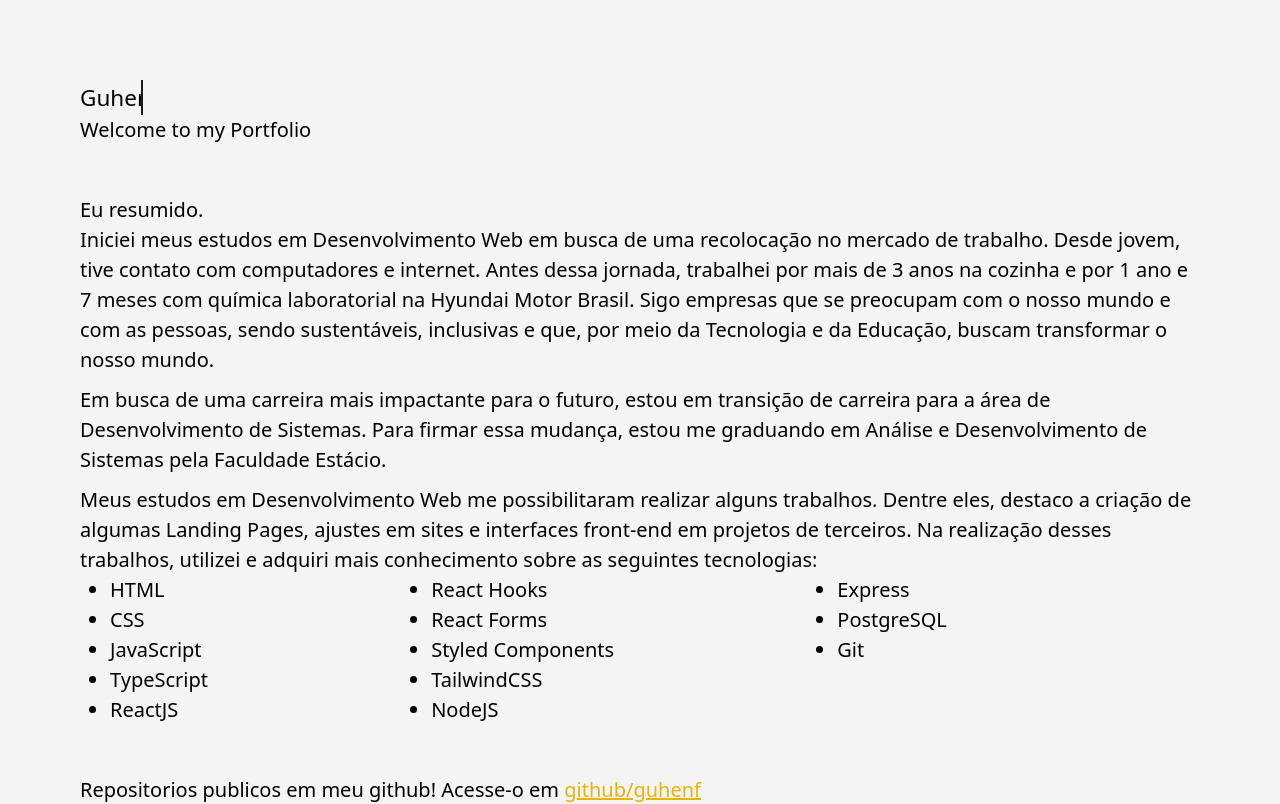
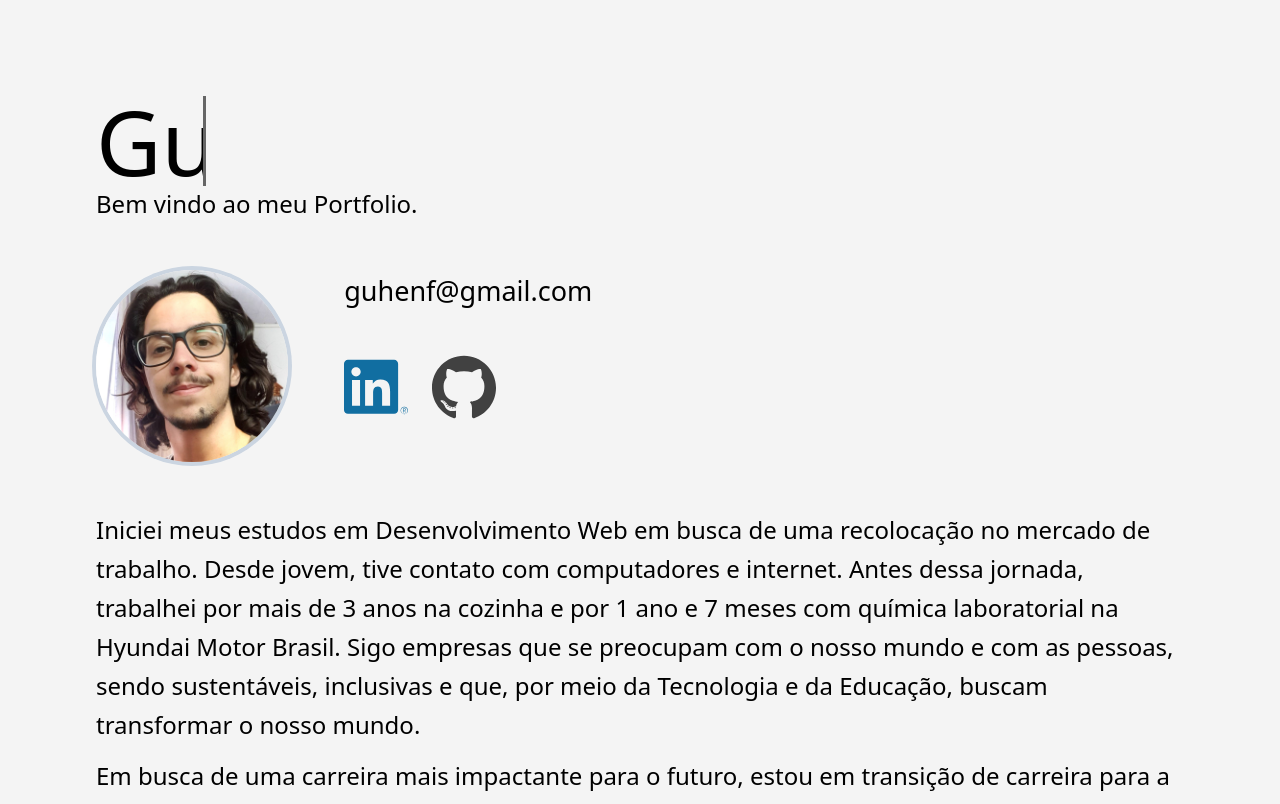
Before and after one commit to guhenf/Guhenf, a React (Vite) app: page / in a window 1280 px wide. Shown: the top 804 px of the page. Built offline with nearby package versions, Linux system fonts and the light colour scheme; no server answers.

Commit message:
posicionamento estruturas html e hiperlinks

```diff
--- a/src/components/repoCard.tsx
+++ b/src/components/repoCard.tsx
@@ -3,7 +3,7 @@ import Repo from '../types/repos'
 
 function RepoCard({ repo }: { repo: Repo }) {
   return (
-    <li key={repo.name}>
+    <li key={repo.name} className='text-center'>
       <a target='_blank' href={repo.html_url}>
         {repo.name}
       </a>
--- a/src/html/footer.tsx
+++ b/src/html/footer.tsx
@@ -2,8 +2,8 @@ import React from 'react'
 
 function Footer() {
   return (
-    <footer className='flex items-center flex-col'>
-      <p>Obrigado por estar aqui. </p>
+    <footer className='mt-24 flex items-center flex-col'>
+      <p>Obrigado pela visita.</p>
       <p>
         Por <strong>GU</strong>stavo <strong>HEN</strong>rique{' '}
         <strong>F</strong>
--- a/src/html/header.tsx
+++ b/src/html/header.tsx
@@ -3,8 +3,8 @@ import React from 'react'
 function Header() {
   return (
     <header>
-      <h1 className='text-lg typing-effect'>Guhenf.</h1>
-      <h2>Welcome to my Portfolio</h2>
+      <h1 className='text-6xl typing-effect'>Guhenf.</h1>
+      <h2>Bem vindo ao meu Portfolio.</h2>
     </header>
   )
 }
--- a/src/html/main.tsx
+++ b/src/html/main.tsx
@@ -3,6 +3,9 @@ import { useEffect, useState } from 'react'
 
 import Repo from '../types/repos'
 import RepoCard from '../components/repoCard'
+import meImg from '../assets/me.jpeg'
+import { LinkedlnIcon } from '../svg/linkedin.tsx'
+import { GithubIcon } from '../svg/github.tsx'
 
 const techs = [
   'HTML',
@@ -31,8 +34,23 @@ function Main() {
 
   return (
     <section className='flex-grow'>
-      <div className='py-10'>
-        <h2>Eu resumido.</h2>
+      <div className='py-8 grid grid-cols-2 w-fit '>
+        <img
+          src={meImg}
+          className='max-w-32 rounded-full row-span-2 mr-6 ring-4 ring-slate-300'
+        />
+        <p className='text-lg text-right'>guhenf@gmail.com</p>
+        <div className='flex gap-4'>
+          <a target='_blank' href='https://www.linkedin.com/in/guhenf/'>
+            <LinkedlnIcon />
+          </a>
+          <a target='_blank' href='https://github.com/guhenf'>
+            <GithubIcon />
+          </a>
+        </div>
+      </div>
+
+      <div className='leading-relaxed'>
         <p>
           Iniciei meus estudos em Desenvolvimento Web em busca de uma
           recolocação no mercado de trabalho. Desde jovem, tive contato com
@@ -49,11 +67,11 @@ function Main() {
           de Sistemas pela Faculdade Estácio.
         </p>
         <p>
-          Meus estudos em Desenvolvimento Web me possibilitaram realizar alguns
-          trabalhos. Dentre eles, destaco a criação de algumas Landing Pages,
-          ajustes em sites e interfaces front-end em projetos de terceiros. Na
-          realização desses trabalhos, utilizei e adquiri mais conhecimento
-          sobre as seguintes tecnologias:
+          Os estudoss me possibilitaram realizar alguns trabalhos. Dentre eles,
+          destaco a criação de algumas Landing Pages, ajustes em sites e
+          interfaces front-end em projetos de terceiros. Na realização desses
+          trabalhos, utilizei e adquiri mais conhecimento sobre as seguintes
+          tecnologias:
         </p>
 
         <ul className='grid grid-rows-5 grid-flow-col list-disc px-6'>
@@ -64,13 +82,8 @@ function Main() {
       </div>
 
       <div>
-        <h2>
-          Repositorios publicos em meu github! Acesse-o em{' '}
-          <a target='_blank' href='https://github.com/guhenf'>
-            github/guhenf
-          </a>
-        </h2>
-        <ul className='grid grid-cols-4 gap-4'>
+        <h2 className='my-6'>Projetos pessoais e públicos em meu github!</h2>
+        <ul className='grid grid-cols-4 gap-2'>
           {repos.map((repo) => (
             <RepoCard key={repo.name} repo={repo} />
           ))}
--- a/src/index.css
+++ b/src/index.css
@@ -9,7 +9,7 @@ a {
 :root {
   background-color: #f4f4f4;
 
-  font-size: 20px;
+  font-size: 24px;
   padding: 4rem 4rem 1rem 4rem;
 }
 
@@ -18,7 +18,7 @@ a {
     width: 0;
   }
   50% {
-    width: 5rem;
+    width: 16rem;
   }
   100% {
     width: 0;
@@ -37,7 +37,7 @@ a {
 
 .typing-effect {
   overflow: hidden;
-  border-right: 2px solid black;
+  border-right: 3px solid black;
   white-space: nowrap;
-  animation: typing 8s steps(8, start) infinite, blink 0.75s infinite;
+  animation: typing 7s steps(7, start) infinite, blink 0.75s infinite;
 }
--- /dev/null
+++ b/src/svg/github.tsx
@@ -0,0 +1,34 @@
+import React from 'react'
+
+interface GithubIconAttributes {
+  className?: string
+}
+
+export const GithubIcon: React.FC<
+  GithubIconAttributes
+> = ({}: GithubIconAttributes) => {
+  return (
+    <svg
+      style={{ width: '64px', fill: '#414141' }}
+      xmlns='http://www.w3.org/2000/svg'
+      xmlnsXlink='http://www.w3.org/1999/xlink'
+      version='1.1'
+      id='Capa_1'
+      x='0px'
+      y='0px'
+      viewBox='0 0 24 24'
+      xmlSpace='preserve'
+    >
+      <g>
+        <path d='M12,0.296c-6.627,0-12,5.372-12,12c0,5.302,3.438,9.8,8.206,11.387   c0.6,0.111,0.82-0.26,0.82-0.577c0-0.286-0.011-1.231-0.016-2.234c-3.338,0.726-4.043-1.416-4.043-1.416   C4.421,18.069,3.635,17.7,3.635,17.7c-1.089-0.745,0.082-0.729,0.082-0.729c1.205,0.085,1.839,1.237,1.839,1.237   c1.07,1.834,2.807,1.304,3.492,0.997C9.156,18.429,9.467,17.9,9.81,17.6c-2.665-0.303-5.467-1.332-5.467-5.93   c0-1.31,0.469-2.381,1.237-3.221C5.455,8.146,5.044,6.926,5.696,5.273c0,0,1.008-0.322,3.301,1.23   C9.954,6.237,10.98,6.104,12,6.099c1.02,0.005,2.047,0.138,3.006,0.404c2.29-1.553,3.297-1.23,3.297-1.23   c0.653,1.653,0.242,2.873,0.118,3.176c0.769,0.84,1.235,1.911,1.235,3.221c0,4.609-2.807,5.624-5.479,5.921   c0.43,0.372,0.814,1.103,0.814,2.222c0,1.606-0.014,2.898-0.014,3.293c0,0.319,0.216,0.694,0.824,0.576   c4.766-1.589,8.2-6.085,8.2-11.385C24,5.669,18.627,0.296,12,0.296z' />
+        <path d='M4.545,17.526c-0.026,0.06-0.12,0.078-0.206,0.037c-0.087-0.039-0.136-0.121-0.108-0.18   c0.026-0.061,0.12-0.078,0.207-0.037C4.525,17.384,4.575,17.466,4.545,17.526L4.545,17.526z' />
+        <path d='M5.031,18.068c-0.057,0.053-0.169,0.028-0.245-0.055c-0.079-0.084-0.093-0.196-0.035-0.249   c0.059-0.053,0.167-0.028,0.246,0.056C5.076,17.903,5.091,18.014,5.031,18.068L5.031,18.068z' />
+        <path d='M5.504,18.759c-0.074,0.051-0.194,0.003-0.268-0.103c-0.074-0.107-0.074-0.235,0.002-0.286   c0.074-0.051,0.193-0.005,0.268,0.101C5.579,18.579,5.579,18.707,5.504,18.759L5.504,18.759z' />
+        <path d='M6.152,19.427c-0.066,0.073-0.206,0.053-0.308-0.046c-0.105-0.097-0.134-0.234-0.068-0.307   c0.067-0.073,0.208-0.052,0.311,0.046C6.191,19.217,6.222,19.355,6.152,19.427L6.152,19.427z' />
+        <path d='M7.047,19.814c-0.029,0.094-0.164,0.137-0.3,0.097C6.611,19.87,6.522,19.76,6.55,19.665   c0.028-0.095,0.164-0.139,0.301-0.096C6.986,19.609,7.075,19.719,7.047,19.814L7.047,19.814z' />
+        <path d='M8.029,19.886c0.003,0.099-0.112,0.181-0.255,0.183c-0.143,0.003-0.26-0.077-0.261-0.174c0-0.1,0.113-0.181,0.256-0.184   C7.912,19.708,8.029,19.788,8.029,19.886L8.029,19.886z' />
+        <path d='M8.943,19.731c0.017,0.096-0.082,0.196-0.224,0.222c-0.139,0.026-0.268-0.034-0.286-0.13   c-0.017-0.099,0.084-0.198,0.223-0.224C8.797,19.574,8.925,19.632,8.943,19.731L8.943,19.731z' />
+      </g>
+    </svg>
+  )
+}
--- /dev/null
+++ b/src/svg/linkedin.tsx
@@ -0,0 +1,38 @@
+import React from 'react'
+
+interface LinkedlnIconAttributes {
+  className?: string
+}
+
+export const LinkedlnIcon: React.FC<
+  LinkedlnIconAttributes
+> = ({}: LinkedlnIconAttributes) => {
+  return (
+    <svg
+      style={{ width: '64px', fill: '#116ea1' }}
+      xmlns='http://www.w3.org/2000/svg'
+      xmlnsXlink='http://www.w3.org/1999/xlink'
+      version='1.1'
+      id='Capa_1'
+      x='0px'
+      y='0px'
+      viewBox='0 0 24 24'
+      xmlSpace='preserve'
+    >
+      <g>
+        <path
+          id='Path_2525'
+          d='M23.002,21.584h0.227l-0.435-0.658l0,0c0.266,0,0.407-0.169,0.409-0.376c0-0.008,0-0.017-0.001-0.025   c0-0.282-0.17-0.417-0.519-0.417h-0.564v1.476h0.212v-0.643h0.261L23.002,21.584z M22.577,20.774h-0.246v-0.499h0.312   c0.161,0,0.345,0.026,0.345,0.237c0,0.242-0.186,0.262-0.412,0.262'
+        />
+        <path
+          id='Path_2520'
+          d='M17.291,19.073h-3.007v-4.709c0-1.123-0.02-2.568-1.564-2.568c-1.566,0-1.806,1.223-1.806,2.487v4.79H7.908   V9.389h2.887v1.323h0.04c0.589-1.006,1.683-1.607,2.848-1.564c3.048,0,3.609,2.005,3.609,4.612L17.291,19.073z M4.515,8.065   c-0.964,0-1.745-0.781-1.745-1.745c0-0.964,0.781-1.745,1.745-1.745c0.964,0,1.745,0.781,1.745,1.745   C6.26,7.284,5.479,8.065,4.515,8.065L4.515,8.065 M6.018,19.073h-3.01V9.389h3.01V19.073z M18.79,1.783H1.497   C0.68,1.774,0.01,2.429,0,3.246V20.61c0.01,0.818,0.68,1.473,1.497,1.464H18.79c0.819,0.01,1.492-0.645,1.503-1.464V3.245   c-0.012-0.819-0.685-1.474-1.503-1.463'
+        />
+        <path
+          id='Path_2526'
+          d='M22.603,19.451c-0.764,0.007-1.378,0.633-1.37,1.397c0.007,0.764,0.633,1.378,1.397,1.37   c0.764-0.007,1.378-0.633,1.37-1.397c-0.007-0.754-0.617-1.363-1.37-1.37H22.603 M22.635,22.059   c-0.67,0.011-1.254-0.522-1.265-1.192c-0.011-0.67,0.523-1.222,1.193-1.233c0.67-0.011,1.222,0.523,1.233,1.193   c0,0.007,0,0.013,0,0.02C23.81,21.502,23.29,22.045,22.635,22.059h-0.031'
+        />
+      </g>
+    </svg>
+  )
+}
```
